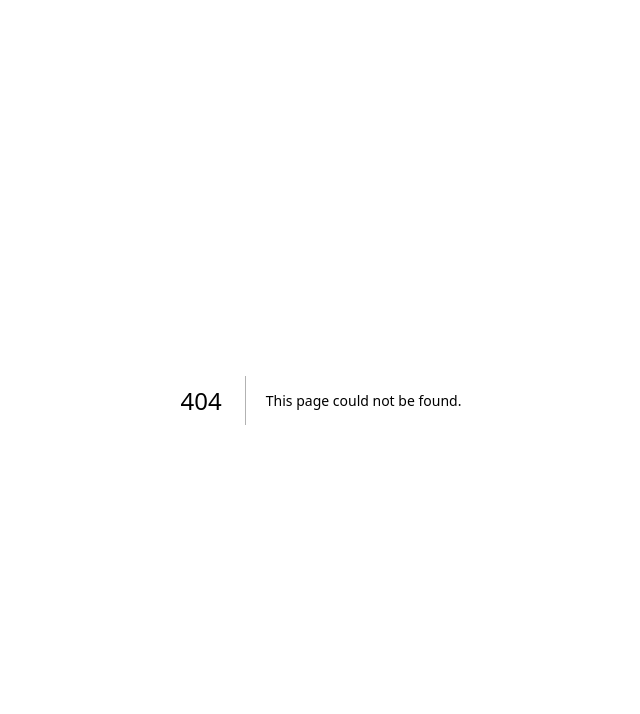
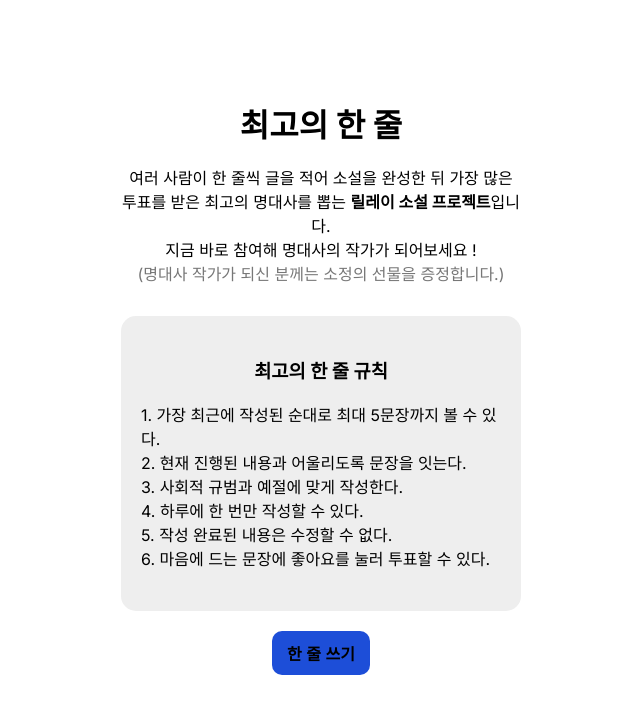
Before and after one commit to 2021bong/the-best-line, a Next.js app: page /infomation in a window 1280 px wide. Before the commit this address had no page. Shown: the top 714 px of the page, without its empty margins (319-959 px from the left). Built offline with nearby package versions, Linux system fonts and the light colour scheme.

Commit message:
feat : add home page
- add home page description and writing rules
- add link from / to /home
- modify globals.css

```diff
--- a/app/globals.css
+++ b/app/globals.css
@@ -82,10 +82,12 @@
 html,
 body {
   max-width: 100vw;
-  overflow-x: hidden;
+  color: #000;
+  background-color: #fff;
+  /* overflow-x: hidden; */
 }
 
-body {
+/* body {
   color: rgb(var(--foreground-rgb));
   background: linear-gradient(
       to bottom,
@@ -93,7 +95,7 @@ body {
       rgb(var(--background-end-rgb))
     )
     rgb(var(--background-start-rgb));
-}
+} */
 
 a {
   color: inherit;
@@ -103,6 +105,19 @@ a {
 button {
   cursor: pointer;
   border: none;
+}
+
+ul,
+ol,
+li {
+  padding: 0;
+  list-style: none;
+  margin: 0;
+}
+
+li,
+p {
+  line-height: 1.5;
 }
 
 @media (prefers-color-scheme: dark) {
@@ -123,6 +138,10 @@ button {
   margin-bottom: 20px;
 }
 
+.mb30 {
+  margin-bottom: 30px;
+}
+
 .text_center {
   text-align: center;
 }
--- /dev/null
+++ b/app/infomation/page.tsx
@@ -0,0 +1,80 @@
+'use client';
+
+export default function Information() {
+  return (
+    <div className='container'>
+      <h1 className='mb20'>최고의 한 줄</h1>
+      <p className='description text_center mb30'>
+        여러 사람이 한 줄씩 글을 적어 소설을 완성한 뒤 가장 많은 투표를 받은
+        최고의 명대사를 뽑는 <b>릴레이 소설 프로젝트</b>
+        입니다.
+        <br />
+        지금 바로 참여해 명대사의 작가가 되어보세요 !
+        <br />
+        <span>(명대사 작가가 되신 분께는 소정의 선물을 증정합니다.)</span>
+      </p>
+      <main className='main'>
+        <div className='rules_box mb20'>
+          <h3 className='text_center mb20'>최고의 한 줄 규칙</h3>
+          <ol className='rules'>
+            <li>1. 가장 최근에 작성된 순대로 최대 5문장까지 볼 수 있다.</li>
+            <li>2. 현재 진행된 내용과 어울리도록 문장을 잇는다.</li>
+            <li>3. 사회적 규범과 예절에 맞게 작성한다.</li>
+            <li>4. 하루에 한 번만 작성할 수 있다.</li>
+            <li>5. 작성 완료된 내용은 수정할 수 없다.</li>
+            <li>6. 마음에 드는 문장에 좋아요를 눌러 투표할 수 있다.</li>
+          </ol>
+        </div>
+        <button className='button'>한 줄 쓰기</button>
+      </main>
+      <style jsx>{`
+        .container {
+          display: flex;
+          flex-direction: column;
+          justify-content: center;
+          align-items: center;
+          width: 100%;
+          max-width: 400px;
+          height: 100%;
+          margin: 100px auto;
+        }
+
+        .description span {
+          color: #777;
+        }
+
+        .main {
+          display: flex;
+          flex-direction: column;
+          align-items: center;
+        }
+
+        .rules_box {
+          display: flex;
+          flex-direction: column;
+          align-items: center;
+          padding: 40px 20px;
+          border-radius: 15px;
+          background-color: #eee;
+        }
+
+        .button {
+          margin: 0 auto;
+          padding: 10px 15px;
+          border-radius: 10px;
+          font-size: 1rem;
+          background-color: #1d4ed8;
+          font-weight: 700;
+
+          &:hover {
+            background-color: #3b82f6;
+          }
+
+          &:active {
+            background-color: #1e3a8a;
+          }
+        }
+      `}</style>
+    </div>
+  );
+}
```
Also changed, not shown: app/page.tsx (+5 -3 lines).
